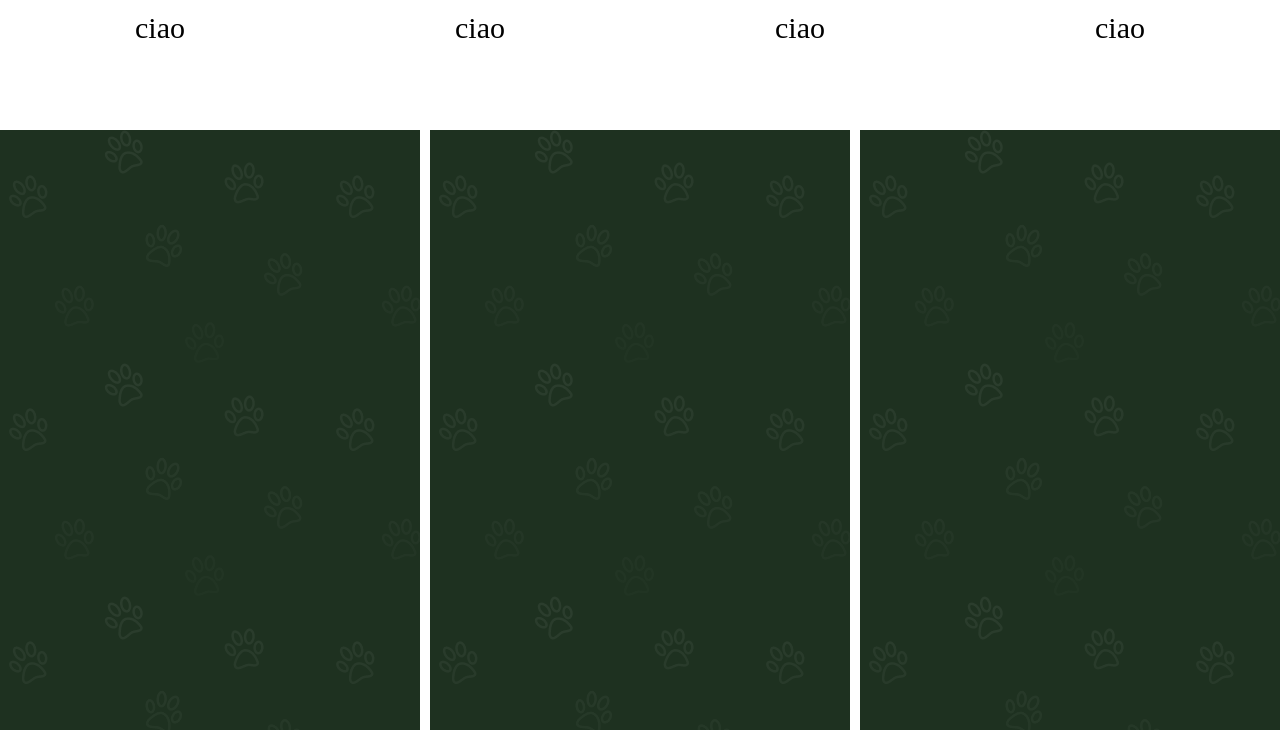
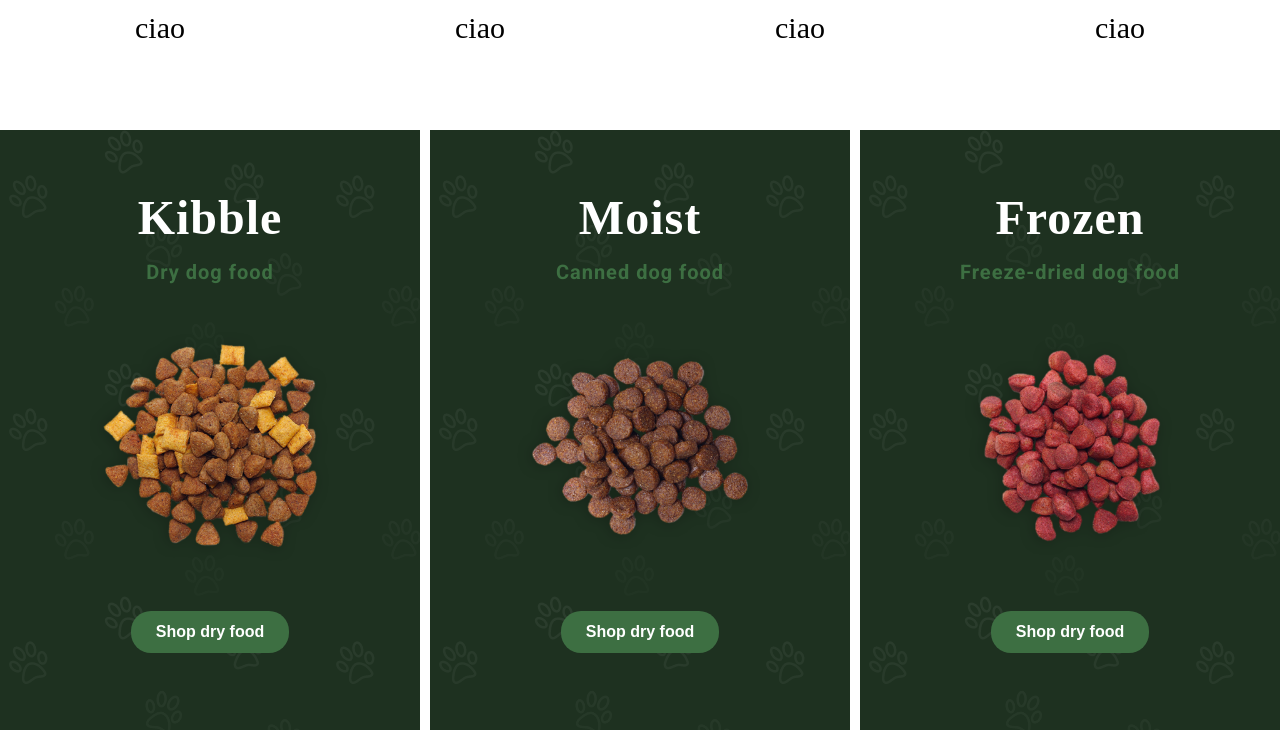
Before and after one commit to glSpisto-92/proj-html-vuejs, a website: page index.html in a window 1280 px wide. Shown: the part 1524-2254 px from the top of the page. Drawn offline with nearby package versions, Linux system fonts and the light colour scheme; a web font is replaced by a local one.

Commit message:
sezione 2 completa

```diff
--- a/Partials/commons.scss
+++ b/Partials/commons.scss
@@ -39,4 +39,9 @@
   border: none;
   margin: 5px;
   cursor: pointer;
+
+  &.color{
+    background-color: #3d6f42;
+    color: #fff;
+  }
 }
--- a/Partials/main.scss
+++ b/Partials/main.scss
@@ -44,8 +44,34 @@
 
   & .box_shop{
     width: calc(100% / 3);
-    height: 600px;
     background-image: url('../img/impronte.png');
     background-color: rgb(30, 49, 32);
+    padding: 60px;
+    text-align: center;
+    transition: all 0.5s ease-in-out;
+
+    h3{
+      color: #fff;
+      font-family: 'Goudy Bookletter 1911', serif;
+      font-size: $fontLarge;
+      letter-spacing: 1px;
+    }
+    h4 {
+      font-family: 'Roboto', sans-serif;
+      color: #3d6f42;
+      font-size: $fontSmall;
+      letter-spacing: 1px;
+    }
+    img{
+      width: 250px;
+    }
+    button{
+      font-size: 16px;
+    }
+
+    &:hover{
+      transform: scale(1.1);
+      filter: brightness(120%);
+    }
   }
 }
--- a/index.html
+++ b/index.html
@@ -88,6 +88,7 @@
       </div>
       <!-- sezione shop_1 -->
       <section>
+        <!-- box shop 1 (oggetti) -->
         <div class="section_shop_1 containerLarge mt-60">
           <div class="box_shop">
             <img src="img/cuscino.jpg" alt="">
@@ -110,11 +111,27 @@
       <!-- sezione shop_2 -->
       <section>
         <div class="section_shop_2 containerLarge mt-75">
-          <div class="box_shop"></div>
-          <div id="special"class="box_shop"></div>
-          <div class="box_shop"></div>
-
-        </div>
+          <!-- box shop 2 (crocchette) -->
+          <div class="box_shop">
+            <div class="box_content">
+              <h3>Kibble</h3>
+              <h4 class="mt-15">Dry dog food</h4>
+              <img class="mt-30" src="img/cibo1.png" alt="">
+              <button class="btn color mt-30" type="button" name="button">Shop dry food</button>
+            </div>
+          </div>
+          <div id="special"class="box_shop">
+            <h3>Moist</h3>
+            <h4 class="mt-15">Canned dog food</h4>
+            <img class="mt-30" src="img/cibo2.png" alt="">
+            <button class="btn color mt-30" type="button" name="button">Shop dry food</button>
+          </div>
+          <div class="box_shop">
+              <h3>Frozen</h3>
+              <h4 class="mt-15">Freeze-dried dog food</h4>
+              <img class="mt-30" src="img/cibo3.png" alt="">
+              <button class="btn color mt-30" type="button" name="button">Shop dry food</button>
+          </div>
       </section>
     </main>
   </div>
```
Also changed, not shown: dist/app.css, img/cibo1.png (added), img/cibo2.png (added), img/cibo3.png (added).
